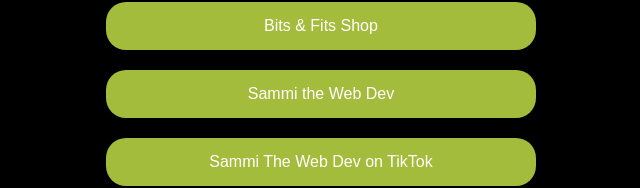
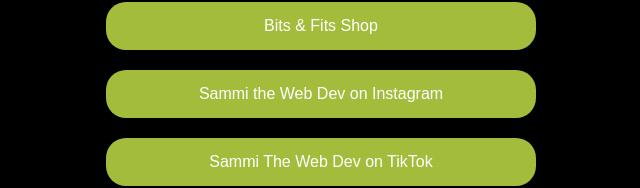
Before and after one commit to SOyeniyi801/linkhub-app, a plain HTML site: page index.html in a window 1280 px wide. Shown: the part 621-809 px from the top of the page, without its empty margins (319-959 px from the left). Drawn offline with Linux system fonts and the light colour scheme.

Commit message:
copy fix

```diff
--- a/index.html
+++ b/index.html
@@ -22,7 +22,7 @@
             <a href="www.linkedin.com/in/samantha-oyeniyi-6384705a" target="_blank" class="btn">My Linkedin</a>
             <a href="https://samanthaoyeniyiresume.my.canva.site/soyeniyi-developer-resume" target="_blank" class="btn"> My Resume</a>
             <a href="https://bitsandfits.com/" target="_blank" class="btn">Bits & Fits Shop</a>
-            <a href="https://www.instagram.com/sammi.the.dev?igsh=eG4xbmx4YW82Y3Nh&utm_source=qr" target="_blank" class="btn"> Sammi the Web Dev</a>
+            <a href="https://www.instagram.com/sammi.the.dev?igsh=eG4xbmx4YW82Y3Nh&utm_source=qr" target="_blank" class="btn"> Sammi the Web Dev on Instagram</a>
             <a href="https://www.tiktok.com/@sammi.the.dev?_t=8p4GcgOm0vS&_r=1" target="_blank" class="btn">Sammi The Web Dev on TikTok</a>
             <!-- <div class="personal-links">
                 <h3>Personal Links</h3>
```
